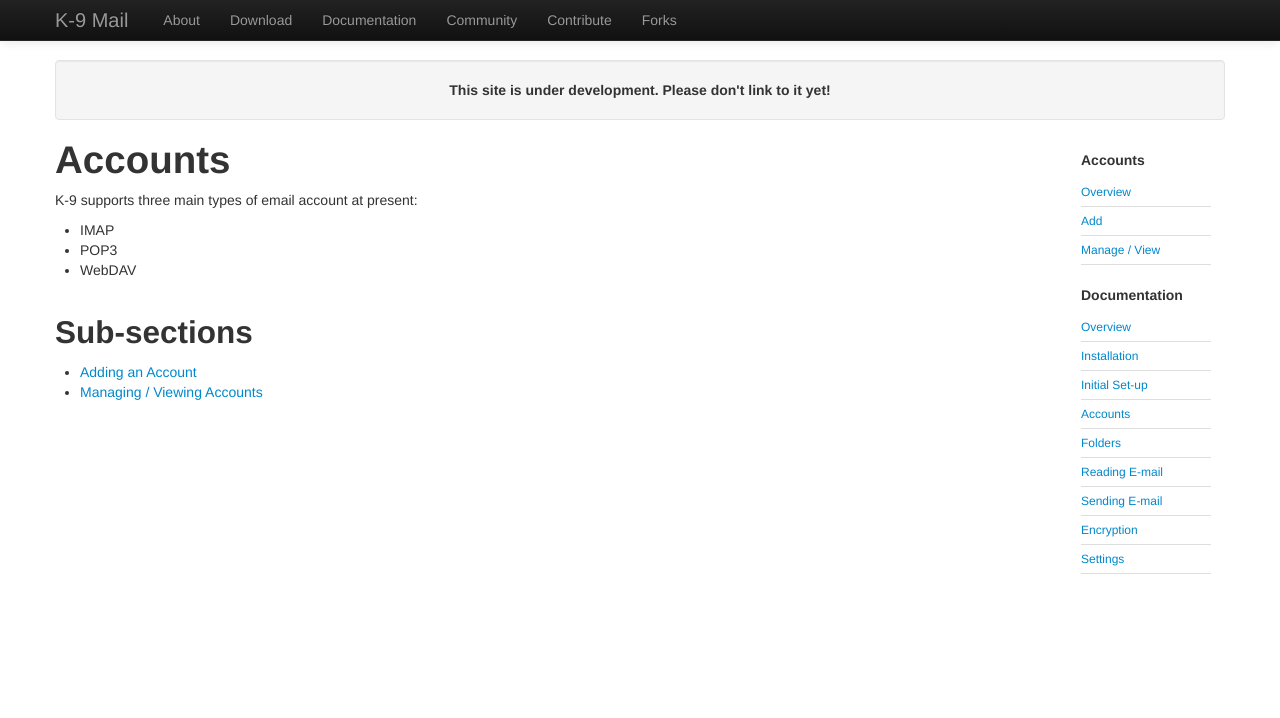
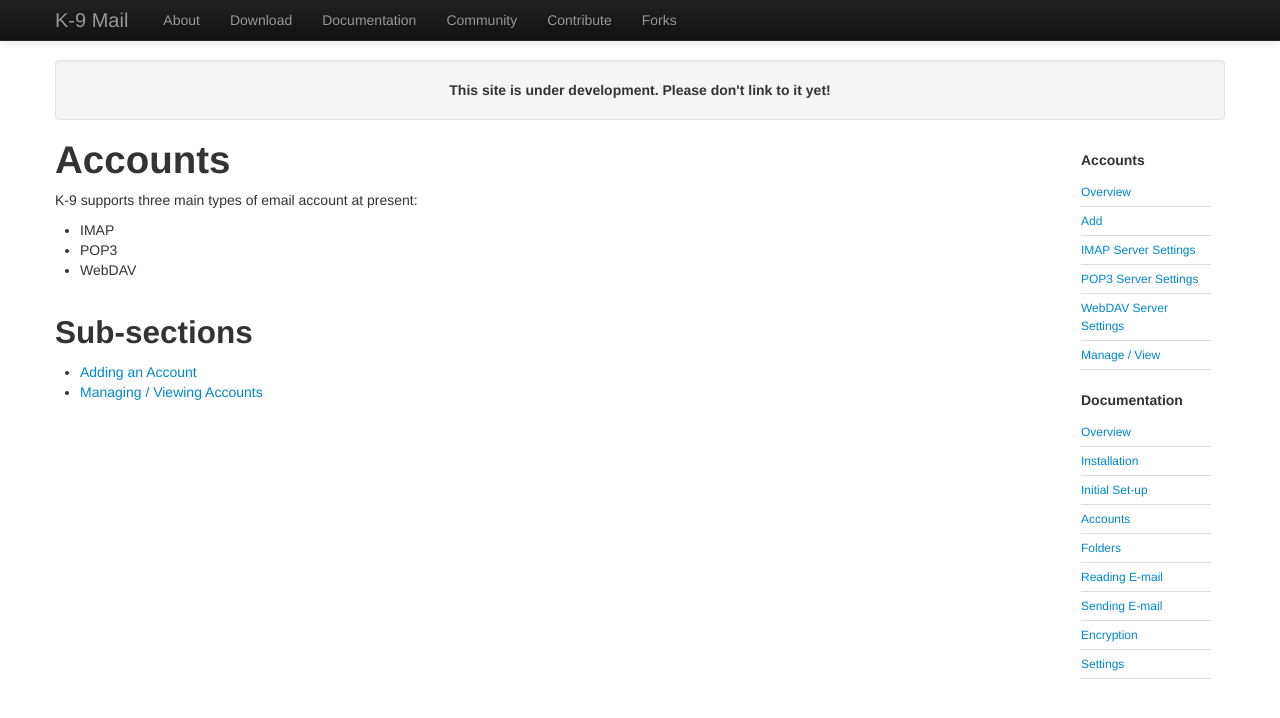
Before and after one commit to k9mail/k9mail.app, a Jekyll site: the page built from documentation/accounts.md, in a window 1280 px wide. Shown: the top 718 px of the page. Built offline with Jekyll 4.4.1, drawn with Linux system fonts in a browser that asks for light colours; nearby versions of some CDN libraries.

Commit message:
Update accounts-header.html

```diff
--- a/_includes/accounts-header.html
+++ b/_includes/accounts-header.html
@@ -3,6 +3,9 @@
 	<ul class="submenu">
 		<li><a href="/documentation/accounts.html">Overview</a></li>
 		<li><a href="/documentation/accounts/add.html">Add</a></li>
+		<li><a href="/documentation/accounts/incoming_imap.html">IMAP Server Settings</a></li>
+		<li><a href="/documentation/accounts/incoming_pop3.html">POP3 Server Settings</a></li>
+		<li><a href="/documentation/accounts/incoming_webdav.html">WebDAV Server Settings</a></li>
 		<li><a href="/documentation/accounts/view.html">Manage / View</a></li>
 	</ul>
 </div>
```
